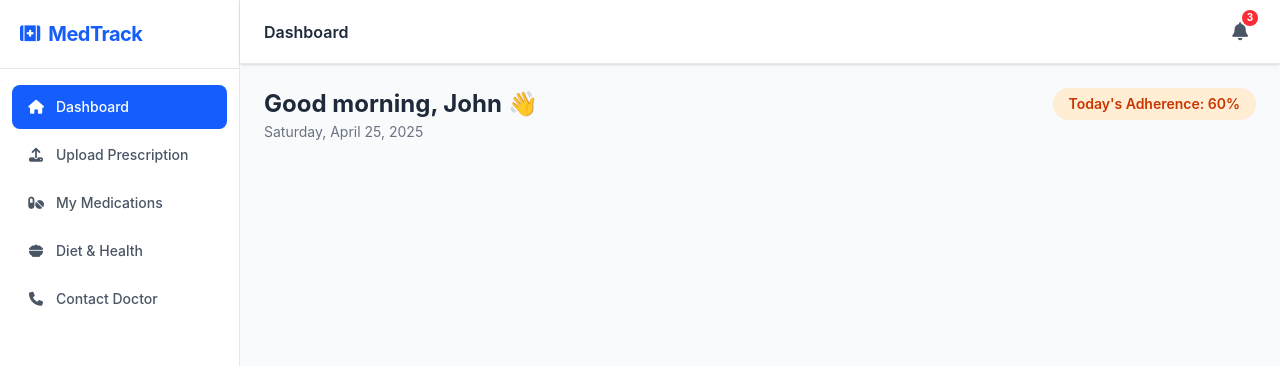
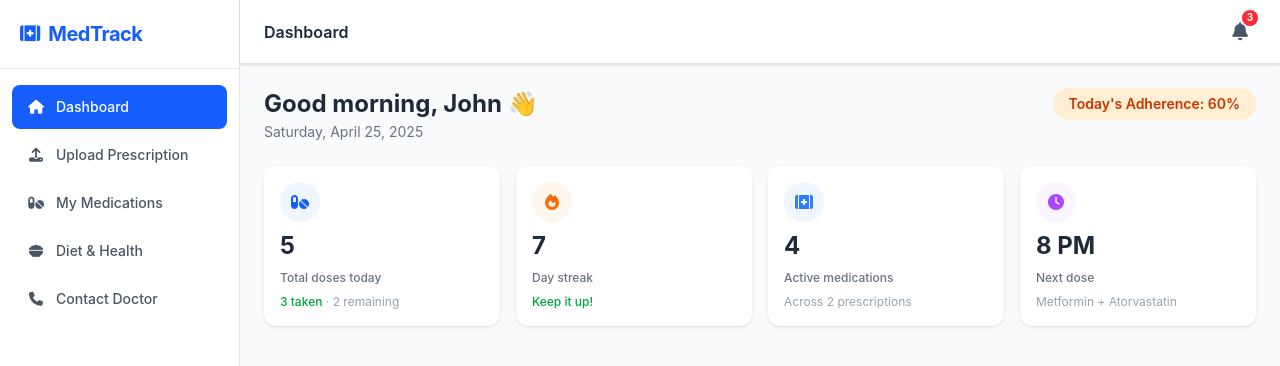
Before and after one commit to sujanamht/medtrack, a React (Vite) app: page / in a window 1280 px wide. Shown: the top 366 px of the page. Built offline with nearby package versions, Linux system fonts and the light colour scheme.

Commit message:
stats row added

```diff
--- a/src/pages/Dashboard.tsx
+++ b/src/pages/Dashboard.tsx
@@ -79,7 +79,7 @@ export default function Dashboard() {
   return (
     <div className="space-y-6">
 
-         {/* 1. WELCOME ROW */}
+       {/* 1. WELCOME ROW */}
       <div className="flex items-start justify-between flex-wrap gap-3">
         <div>
           <h2 className="text-2xl font-bold text-gray-800">Good morning, John 👋</h2>
@@ -90,6 +90,54 @@ export default function Dashboard() {
         </span>
       </div>
 
+      {/* 2. STATS ROW */}
+      <div className="grid grid-cols-2 md:grid-cols-4 gap-4">
+
+        {/* Card 1 — Today's Doses */}
+        <div className="bg-white rounded-xl shadow-sm p-4 flex flex-col gap-2">
+          <div className="w-10 h-10 bg-blue-50 rounded-full flex items-center justify-center">
+            <i className="fa-solid fa-pills text-blue-600" />
+          </div>
+          <p className="text-2xl font-bold text-gray-800">{totalCount}</p>
+          <p className="text-xs font-medium text-gray-500">Total doses today</p>
+          <p className="text-xs">
+            <span className="text-green-600 font-medium">{takenCount} taken</span>
+            <span className="text-gray-400"> · {totalCount - takenCount} remaining</span>
+          </p>
+        </div>
+
+        {/* Card 2 — Streak */}
+        <div className="bg-white rounded-xl shadow-sm p-4 flex flex-col gap-2">
+          <div className="w-10 h-10 bg-orange-50 rounded-full flex items-center justify-center">
+            <i className="fa-solid fa-fire text-orange-500" />
+          </div>
+          <p className="text-2xl font-bold text-gray-800">7</p>
+          <p className="text-xs font-medium text-gray-500">Day streak</p>
+          <p className="text-xs text-green-600 font-medium">Keep it up!</p>
+        </div>
+
+        {/* Card 3 — Medications */}
+        <div className="bg-white rounded-xl shadow-sm p-4 flex flex-col gap-2">
+          <div className="w-10 h-10 bg-blue-50 rounded-full flex items-center justify-center">
+            <i className="fa-solid fa-kit-medical text-blue-500" />
+          </div>
+          <p className="text-2xl font-bold text-gray-800">4</p>
+          <p className="text-xs font-medium text-gray-500">Active medications</p>
+          <p className="text-xs text-gray-400">Across 2 prescriptions</p>
+        </div>
+
+        {/* Card 4 — Next Dose */}
+        <div className="bg-white rounded-xl shadow-sm p-4 flex flex-col gap-2">
+          <div className="w-10 h-10 bg-purple-50 rounded-full flex items-center justify-center">
+            <i className="fa-solid fa-clock text-purple-500" />
+          </div>
+          <p className="text-2xl font-bold text-gray-800">8 PM</p>
+          <p className="text-xs font-medium text-gray-500">Next dose</p>
+          <p className="text-xs text-gray-400">Metformin + Atorvastatin</p>
+        </div>
+
+      </div>
+
 
 
     </div>
```
